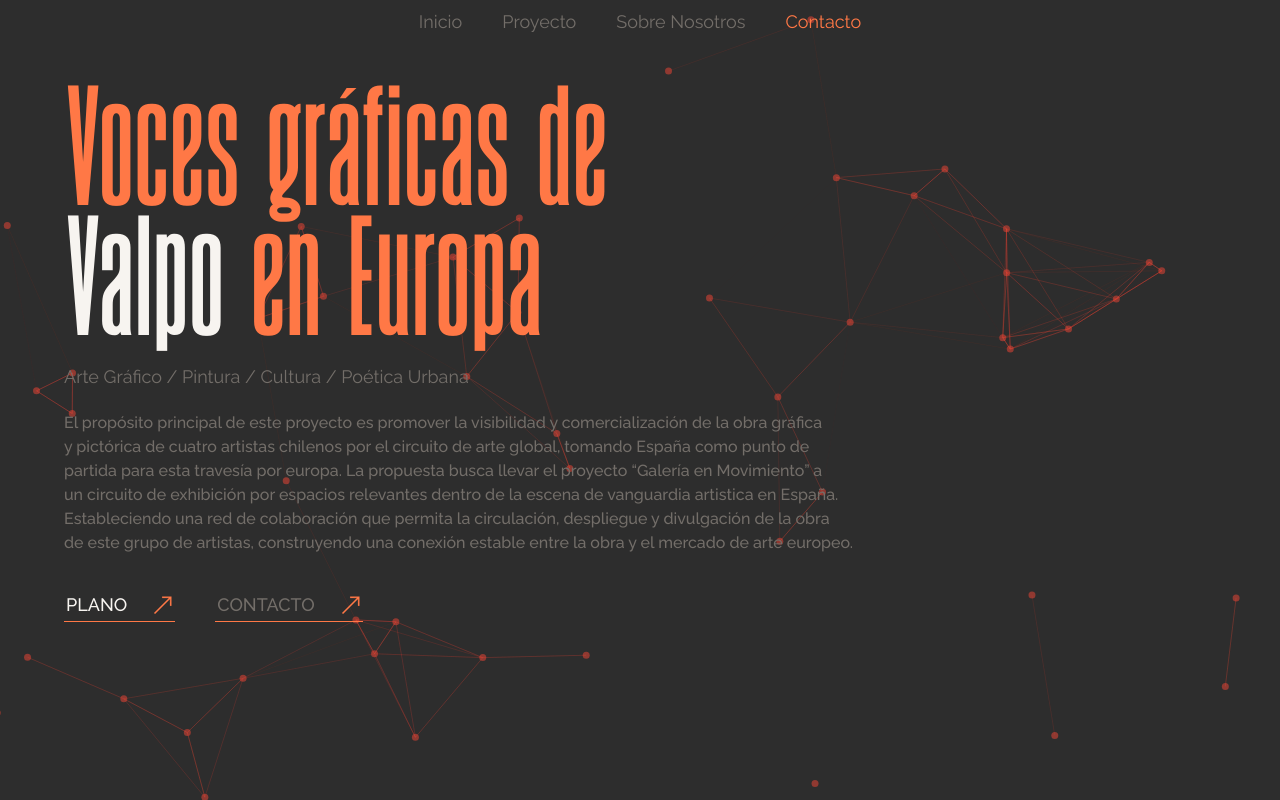
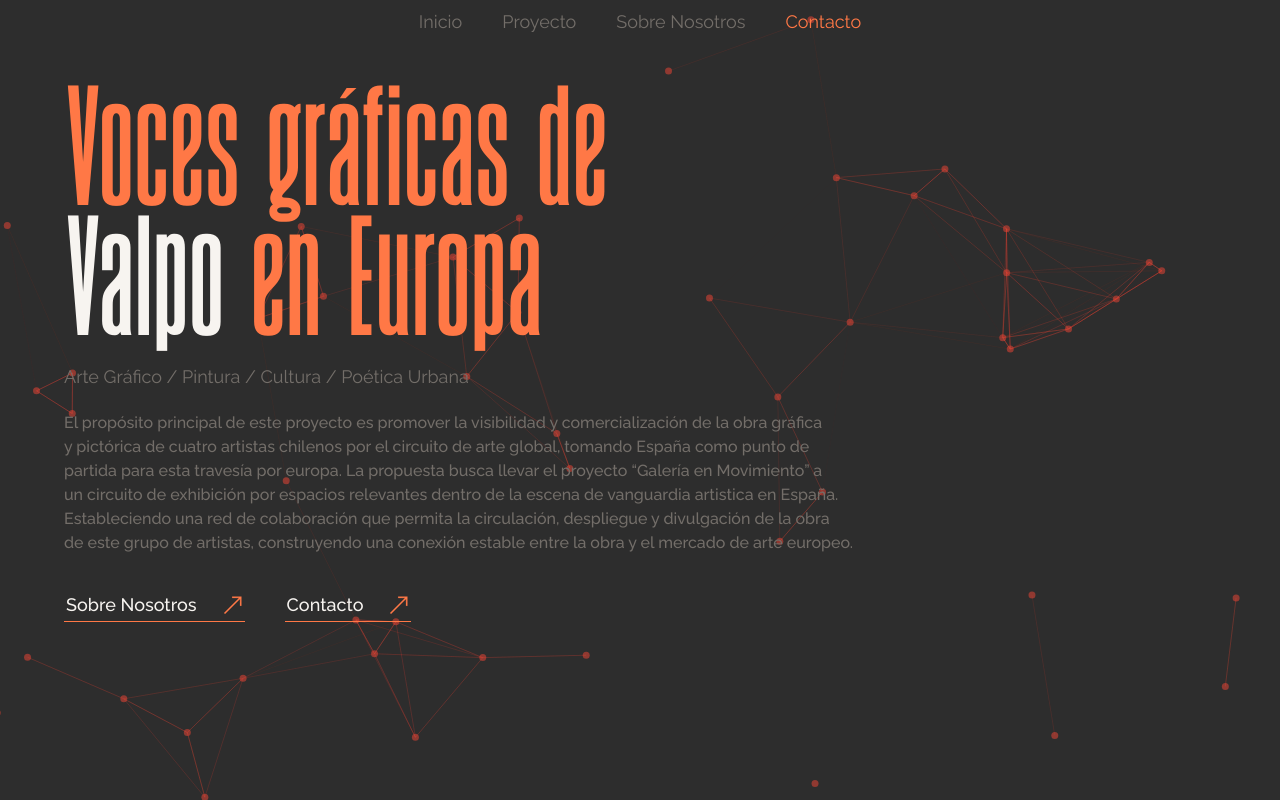
Before and after one commit to Najdorf12/art-gallery, a React (Vite) app: page /Proyecto in a window 1280 px wide. Built offline with nearby package versions, Linux system fonts and the light colour scheme.

Commit message:
add styles

```diff
--- /dev/null
+++ b/src/components/BtnPrimary.jsx
@@ -0,0 +1,16 @@
+import arrow from "/arrow-orange.png";
+
+const BtnPrimary = ({ btnName }) => {
+  return (
+    <button className="flex font-text2 font-medium justify-center items-center gap-6 text-whiteCustom border-b border-orangeCustom pb-[2px] pl-[2px] lg:text-lg hover:text-orangeCustom duration-500 dark:text-grayCustom dark:border-orangeCustom group cursor-pointer">
+      <span className="group-hover:translate-x-3 duration-300">{btnName}</span>
+      <img
+        src={arrow}
+        alt="arrow"
+        className="w-6 -rotate-45 group-hover:rotate-0 group-hover:translate-x-3 duration-300"
+      />
+    </button>
+  );
+};
+
+export default BtnPrimary;
--- a/src/pages/About.jsx
+++ b/src/pages/About.jsx
@@ -1,5 +1,6 @@
 import arrow from "/arrow-orange.png";
 import Navbar from "../components/Navbar";
+import BtnPrimary from "../components/BtnPrimary";
 import TsParticlesBg from "../components/TsParticlesBg";
 import { Link } from "react-router-dom";
 import { useRef } from "react";
@@ -93,10 +94,7 @@ La propuesta busca llevar el proyecto “Galería en Movimiento” a un circuito
         </p>
         <div className="flex justify-start items-center gap-9 mt-9 lg:gap-10 z-50 relative">
           <Link ref={btnRef} to={"/Proyecto"}>
-            <button className="flex font-text2 font-medium justify-center items-center gap-6 text-whiteCustom border-b border-orangeCustom pb-[2px] pl-[2px] lg:text-lg hover:text-orangeCustom duration-500 dark:text-stone-400 dark:border-grayCustom group">
-              <span className="group-hover:translate-x-3 duration-300">PROYECTO</span>
-              <img src={arrow} alt="arrow" className="w-6 -rotate-45 group-hover:rotate-0 group-hover:translate-x-3 duration-300" />
-            </button>
+            <BtnPrimary btnName={"Proyecto"} />
           </Link>
         </div>
       </article>
--- a/src/pages/Project.jsx
+++ b/src/pages/Project.jsx
@@ -1,11 +1,10 @@
-import { useState, useRef, useEffect } from "react";
+import { useState, useRef, useEffect, useLayoutEffect } from "react";
 import { gsap } from "gsap";
 import TsParticlesBg from "../components/TsParticlesBg";
 import Navbar from "../components/Navbar";
 import arrow from "/arrow-orange.png";
 import { Link } from "react-router-dom";
-/* import About from "../components/About"; */
-/* import WhatWeDo from "../components/WhatWeDo"; */
+import BtnPrimary from "../components/BtnPrimary";
 
 const Project = () => {
   const [activeArticle, setActiveArticle] = useState("project");
@@ -107,16 +106,10 @@ const Project = () => {
                 className="flex justify-start items-center gap-9 mt-9 lg:gap-10 z-50 relative"
               >
                 <Link to={"/Proyecto"}>
-                  <button className="flex font-text2 font-medium justify-center items-center gap-6 text-whiteCustom border-b border-orangeCustom pb-[2px] pl-[2px] lg:text-lg hover:scale-105 hover:text-whiteCustom duration-500 dark:text-grayCustom dark:border-grayCustom">
-                    PLANO
-                    <img src={arrow} alt="arrow" className="w-6 -rotate-45" />
-                  </button>
+                  <BtnPrimary btnName={"Sobre Nosotros"} />
                 </Link>
                 <Link to={"/Contacto"}>
-                  <button className="flex font-text2 font-medium justify-center items-center gap-6 text-grayCustom border-b border-orangeCustom pb-[2px] pl-[2px] lg:text-lg hover:scale-105 hover:text-whiteCustom duration-50  dark:border-grayCustom">
-                    CONTACTO
-                    <img src={arrow} alt="arrow" className="w-6 -rotate-45" />
-                  </button>
+                  <BtnPrimary btnName={"Contacto"} />
                 </Link>
               </div>
             </article>
```
